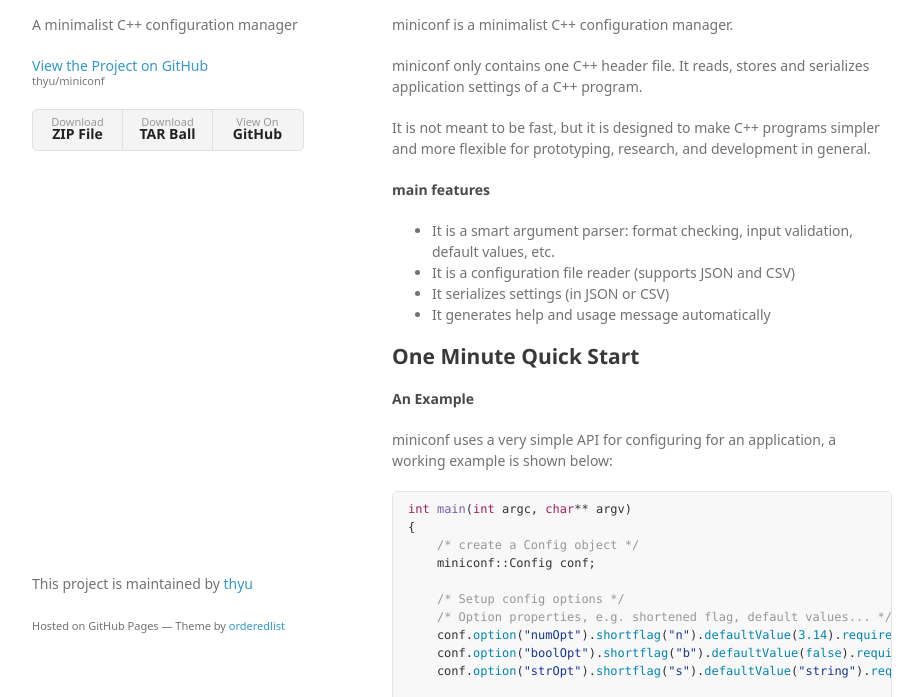
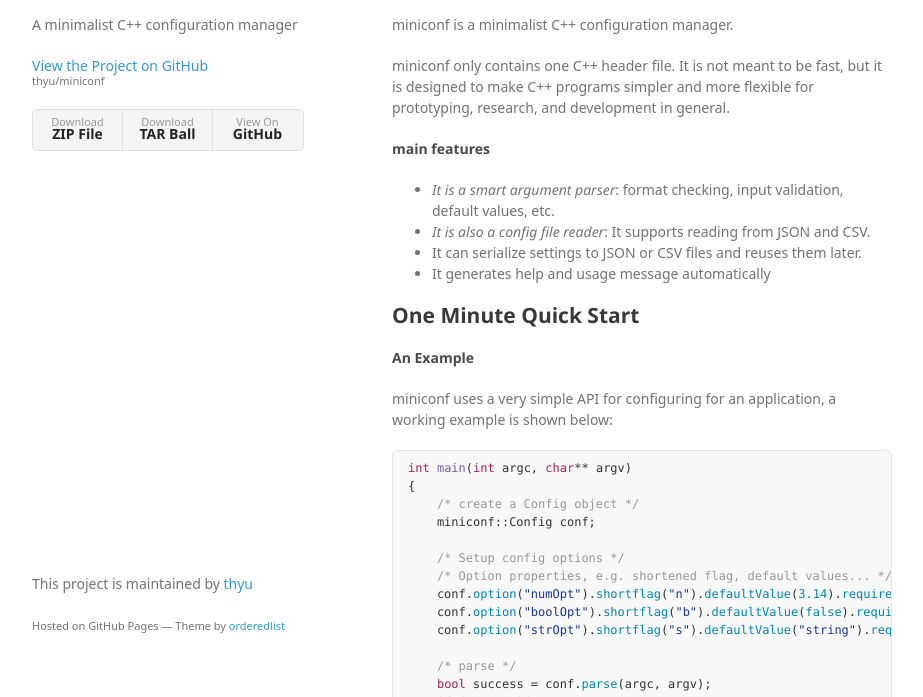
Before and after one commit to c-w-m/miniconf, a plain HTML site: page index.html in a window 1280 px wide. Shown: the part 95-792 px from the top of the page, without its empty margins (178-1101 px from the left). Drawn offline with Linux system fonts and the light colour scheme; a web font is replaced by a local one.

```diff
--- a/index.html
+++ b/index.html
@@ -33,17 +33,17 @@
 
 <p>miniconf is a minimalist C++ configuration manager.</p>
 
-<p>miniconf only contains one C++ header file. It reads, stores and serializes application settings of a C++ program. </p>
-
-<p>It is not meant to be fast, but it is designed to make C++ programs simpler and more flexible for prototyping, research, and development in general.</p>
+<p>miniconf only contains one C++ header file. It is not meant to be fast, but it is designed to make C++ programs simpler and more flexible for prototyping, research, and development in general.</p>
 
 <h4>
 <a id="main-features" class="anchor" href="#main-features" aria-hidden="true"><span aria-hidden="true" class="octicon octicon-link"></span></a>main features</h4>
 
 <ul>
-<li>It is a smart argument parser: format checking, input validation, default values, etc.</li>
-<li>It is a configuration file reader (supports JSON and CSV)</li>
-<li>It serializes settings (in JSON or CSV)</li>
+<li>
+<em>It is a smart argument parser</em>: format checking, input validation, default values, etc.</li>
+<li>
+<em>It is also a config file reader</em>: It supports reading from JSON and CSV.</li>
+<li>It can serialize settings to JSON or CSV files and reuses them later.</li>
 <li>It generates help and usage message automatically</li>
 </ul>
 
```
Also changed, not shown: params.json (+1 -1 lines).
